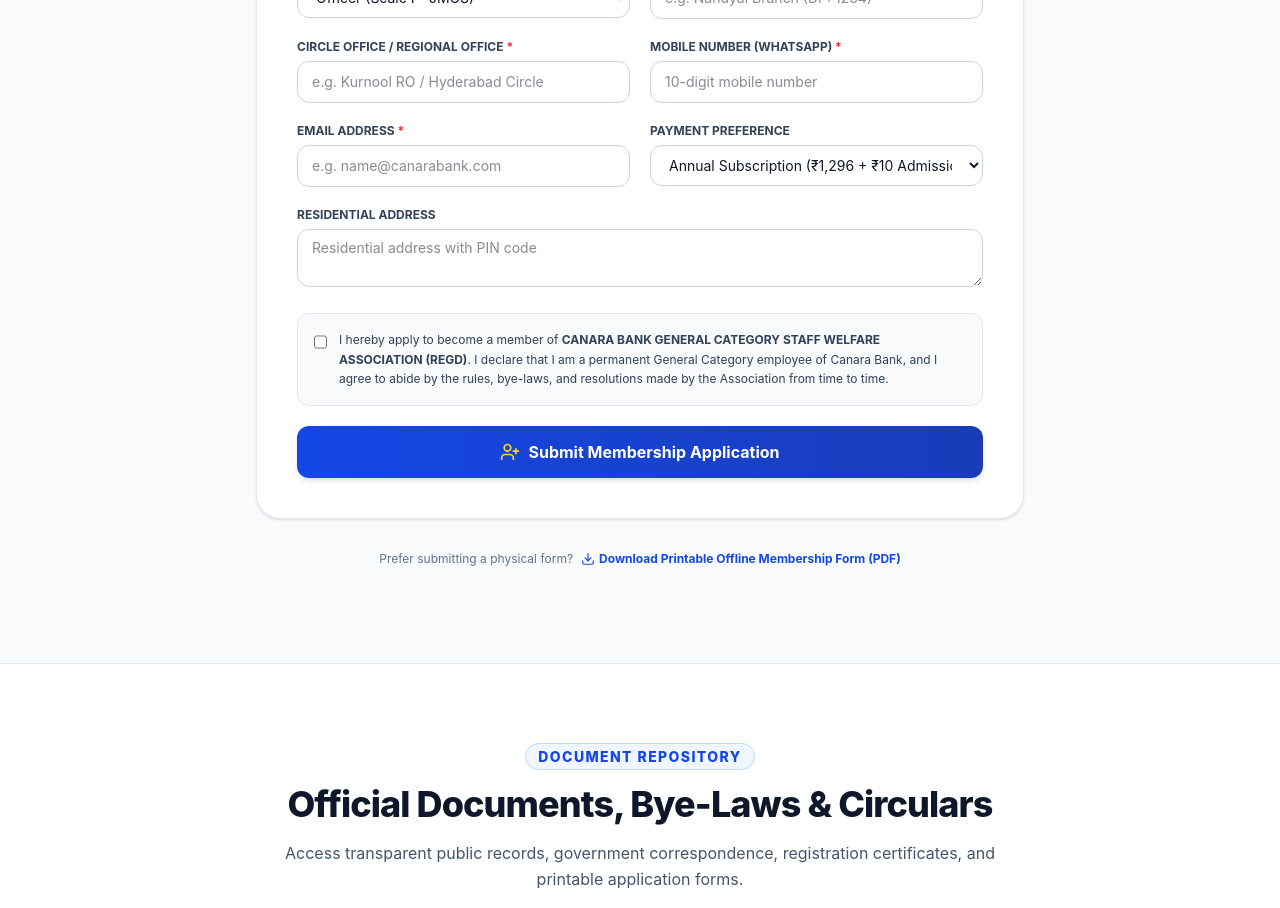
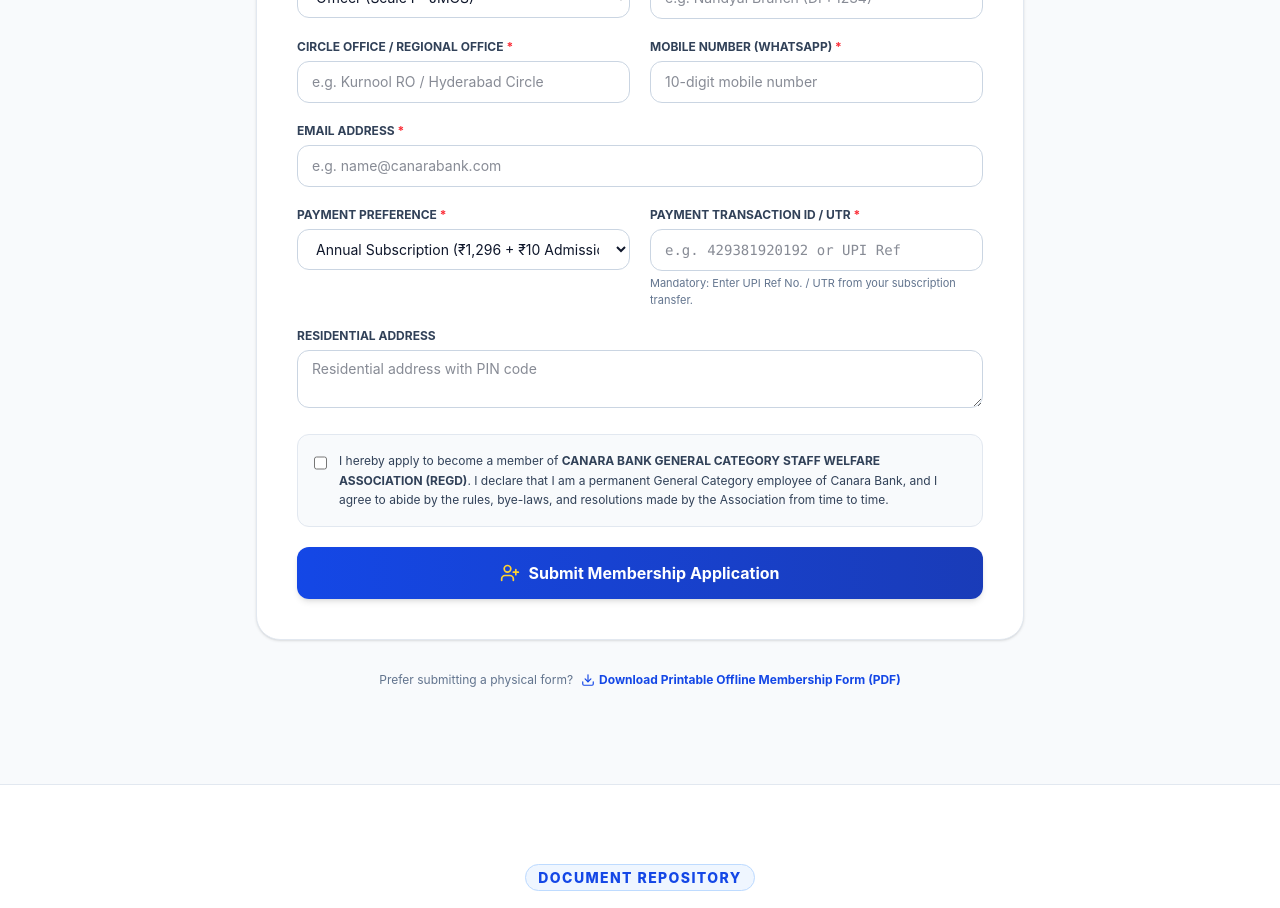
Before and after one commit to Farooqsmd/cbgcswa-portal, a React (Vite) app: page / in a window 1280 px wide. Shown: the part 6840-7748 px from the top of the page. Built offline with nearby package versions, Linux system fonts and the light colour scheme.

Commit message:
Add mandatory Transaction ID / UTR field to membership form and Google Sheet

```diff
--- a/public/google-apps-script.js
+++ b/public/google-apps-script.js
@@ -4,7 +4,7 @@
  * Regd. No. 99 of 2023 under AP Societies Registration Act 2001 (Jurisdiction: Whole of India)
  * =========================================================================================
  *
- * COLUMN STRUCTURE (Matches your Google Sheet exactly):
+ * COLUMN STRUCTURE (Matches your Google Sheet):
  * Col A (1):  Date
  * Col B (2):  Ref Number
  * Col C (3):  Full Name
@@ -18,6 +18,7 @@
  * Col K (11): Address
  * Col L (12): Status (Pending Review / Approved / On Hold)
  * Col M (13): Photo URL (Google Drive direct photo link)
+ * Col N (14): Transaction ID / UTR No. (Mandatory subscription payment ref)
  * =========================================================================================
  */
 
@@ -30,7 +31,7 @@ function authorizeDrive() {
   Logger.log("SUCCESS: Google Drive permissions authorized!");
 }
 
-// Helper: Save Base64 photo to Drive and return universal thumbnail embed URL
+// Helper: Save Base64 photo to Drive and return universal direct CDN embed URL
 function savePhotoToDrive(base64Str, staffId, fullName) {
   if (!base64Str || base64Str.indexOf("base64,") === -1) {
     return "";
@@ -68,6 +69,11 @@ function doPost(e) {
       sheet.getRange(1, 13).setValue("Photo URL");
     }
 
+    // Ensure cell N1 has the header "Transaction ID"
+    if (sheet.getRange(1, 14).getValue() === "") {
+      sheet.getRange(1, 14).setValue("Transaction ID");
+    }
+
     // Save photo to Google Drive
     var photoUrl = savePhotoToDrive(data.photoBase64, data.staffId, data.fullName);
 
@@ -93,21 +99,22 @@ function doPost(e) {
     }
 
     // ACTION: NEW MEMBERSHIP SUBMISSION
-    // Columns match your sheet: Col L = Status, Col M = Photo URL
+    // Columns match your sheet: Col L = Status, Col M = Photo URL, Col N = Transaction ID
     var newRow = [
-      new Date(),                // A: Date
-      data.referenceNumber || "",// B: Ref Number
-      data.fullName || "",       // C: Full Name
-      data.staffId || "",        // D: Staff ID
-      data.cadre || "",          // E: Cadre
-      data.branchName || "",     // F: Branch & DP
-      data.circleOffice || "",   // G: Circle/RO
-      data.mobile || "",         // H: Mobile
-      data.email || "",          // I: Email
-      data.paymentMode || "",    // J: Payment Mode
-      data.address || "",        // K: Address
-      "Pending Review",          // L: Status (uses your dropdown!)
-      photoUrl                   // M: Photo URL (Drive photo link!)
+      new Date(),                 // A: Date
+      data.referenceNumber || "", // B: Ref Number
+      data.fullName || "",        // C: Full Name
+      data.staffId || "",         // D: Staff ID
+      data.cadre || "",           // E: Cadre
+      data.branchName || "",      // F: Branch & DP
+      data.circleOffice || "",    // G: Circle/RO
+      data.mobile || "",          // H: Mobile
+      data.email || "",           // I: Email
+      data.paymentMode || "",     // J: Payment Mode
+      data.address || "",         // K: Address
+      "Pending Review",           // L: Status (dropdown in Col L)
+      photoUrl,                   // M: Photo URL (Drive link)
+      data.transactionId || ""    // N: Transaction ID / UTR Number
     ];
 
     sheet.appendRow(newRow);
@@ -115,6 +122,7 @@ function doPost(e) {
     return ContentService.createTextOutput(JSON.stringify({
       status: "success",
       referenceNumber: data.referenceNumber,
+      transactionId: data.transactionId || "",
       photoUrl: photoUrl
     })).setMimeType(ContentService.MimeType.JSON);
 
@@ -146,12 +154,24 @@ function doGet(e) {
       })).setMimeType(ContentService.MimeType.JSON);
     }
 
+    // Identify Transaction ID column dynamically if headers exist
+    var headers = data[0];
+    var txnColIndex = 13; // default Col N
+    for (var h = 0; h < headers.length; h++) {
+      var hStr = (headers[h] || "").toString().toLowerCase();
+      if (hStr.indexOf("transaction") !== -1 || hStr.indexOf("txn") !== -1 || hStr.indexOf("utr") !== -1) {
+        txnColIndex = h;
+        break;
+      }
+    }
+
     // Search from bottom up for latest entry
     for (var i = data.length - 1; i >= 1; i--) {
       var rowStaff = data[i][3] ? data[i][3].toString().trim().toLowerCase() : ""; // Col D
       if (rowStaff === staffId) {
         var statusVal = data[i][11] ? data[i][11].toString().trim() : "Pending Review"; // Col L: Status
         var rawPhoto = data[i][12] ? data[i][12].toString().trim() : "";               // Col M: Photo URL
+        var txnVal = data[i][txnColIndex] ? data[i][txnColIndex].toString().trim() : "";// Col N / detected column
 
         // Format photo URL
         var photoUrl = "";
@@ -183,7 +203,8 @@ function doGet(e) {
             paymentMode: data[i][9] || "",      // Col J
             address: data[i][10] || "",         // Col K
             status: statusVal,                  // Col L: Status
-            photoUrl: photoUrl                  // Col M: Photo URL
+            photoUrl: photoUrl,                 // Col M: Photo URL
+            transactionId: txnVal               // Col N: Transaction ID
           }
         })).setMimeType(ContentService.MimeType.JSON);
       }
--- a/src/components/MembershipSection.jsx
+++ b/src/components/MembershipSection.jsx
@@ -35,6 +35,7 @@ export default function MembershipSection() {
     email: '',
     address: '',
     paymentMode: 'annual',
+    transactionId: '',
     agreeRules: false
   });
 
@@ -202,6 +203,10 @@ export default function MembershipSection() {
 
   const handleSubmit = async (e) => {
     e.preventDefault();
+    if (!formData.transactionId || !formData.transactionId.trim()) {
+      alert('Please enter your Payment Transaction ID / UTR Number.');
+      return;
+    }
     if (!formData.agreeRules) {
       alert('Please agree to abide by the rules and bye-laws of the Association.');
       return;
@@ -268,6 +273,7 @@ export default function MembershipSection() {
       email: '',
       address: '',
       paymentMode: 'annual',
+      transactionId: '',
       agreeRules: false
     });
   };
@@ -602,7 +608,6 @@ export default function MembershipSection() {
                       </div>
                     </div>
 
-                    <div className="grid grid-cols-1 sm:grid-cols-2 gap-5">
                     <div>
                       <label className="block text-xs font-bold text-slate-700 mb-1.5 uppercase">
                         Email Address <span className="text-red-500">*</span>
@@ -618,9 +623,10 @@ export default function MembershipSection() {
                       />
                     </div>
 
+                    <div className="grid grid-cols-1 sm:grid-cols-2 gap-5">
                       <div>
                         <label className="block text-xs font-bold text-slate-700 mb-1.5 uppercase">
-                          Payment Preference
+                          Payment Preference <span className="text-red-500">*</span>
                         </label>
                         <select
                           name="paymentMode"
@@ -632,6 +638,24 @@ export default function MembershipSection() {
                           <option value="monthly">Monthly Subscription (&#8377;108 / month + &#8377;10 Admission)</option>
                           <option value="checkoff">Salary Deduction via Check-Off (When approved)</option>
                         </select>
+                      </div>
+
+                      <div>
+                        <label className="block text-xs font-bold text-slate-700 mb-1.5 uppercase">
+                          Payment Transaction ID / UTR <span className="text-red-500">*</span>
+                        </label>
+                        <input
+                          type="text"
+                          name="transactionId"
+                          required
+                          value={formData.transactionId}
+                          onChange={handleInputChange}
+                          placeholder="e.g. 429381920192 or UPI Ref"
+                          className="w-full px-3.5 py-2.5 text-sm rounded-xl border border-slate-300 focus:border-blue-600 focus:ring-2 focus:ring-blue-100 outline-none font-mono transition-all"
+                        />
+                        <span className="text-[11px] text-slate-500 block mt-1">
+                          Mandatory: Enter UPI Ref No. / UTR from your subscription transfer.
+                        </span>
                       </div>
                     </div>
 
@@ -740,6 +764,10 @@ export default function MembershipSection() {
                         <div className="grid grid-cols-2 gap-2 border-b border-slate-200/60 pb-1.5">
                           <span className="text-slate-500 font-semibold">Payment Mode:</span>
                           <span className="font-bold text-slate-900 capitalize">{submittedData.paymentMode}</span>
+                        </div>
+                        <div className="grid grid-cols-2 gap-2 border-b border-slate-200/60 pb-1.5">
+                          <span className="text-slate-500 font-semibold">Transaction ID / UTR:</span>
+                          <span className="font-bold text-blue-900 font-mono">{submittedData.transactionId}</span>
                         </div>
                         <div className="grid grid-cols-2 gap-2">
                           <span className="text-slate-500 font-semibold">Date of Application:</span>
@@ -954,6 +982,10 @@ export default function MembershipSection() {
                       <div>
                         <span className="text-slate-500 font-semibold block">Branch / Office:</span>
                         <span className="font-bold text-slate-900">{searchResult.branchName}</span>
+                      </div>
+                      <div>
+                        <span className="text-slate-500 font-semibold block">Transaction Ref / UTR:</span>
+                        <span className="font-bold text-slate-900 font-mono">{searchResult.transactionId || 'Recorded'}</span>
                       </div>
                     </div>
 
```
Lines whose indentation alone changed are shown as unchanged.
